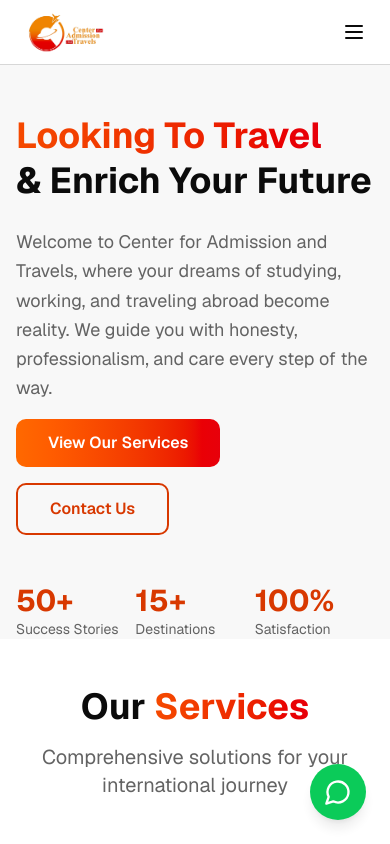
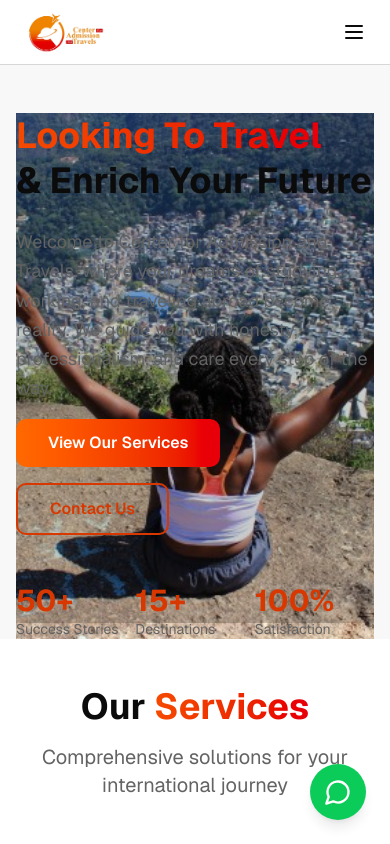
Before and after one commit to heisck/center-for-admission-and-travels, a Next.js app: page / in a window 390 px wide. Shown: the top 844 px of the page. Built offline with nearby package versions, Linux system fonts and the light colour scheme.

Commit message:
worked now

```diff
--- /dev/null
+++ b/components/hero-section.css
@@ -0,0 +1,12 @@
+.hero-content {
+  background-image: url(/images/integrate1.jpg);
+  background-size: cover;
+  background-position: center;
+  background-repeat: no-repeat;
+}
+
+@media (min-width: 768px) {
+  .hero-content {
+    background-image: none;
+  }
+}
--- a/components/hero-section.tsx
+++ b/components/hero-section.tsx
@@ -1,9 +1,9 @@
 "use client"
 
 import Link from "next/link"
-import { useEffect, useState } from 'react'
 //import Image from "next/image"
 import Masonry from './Masonry'
+import './hero-section.css'
 // import Stack from './Stack'
 
 
@@ -54,41 +54,22 @@ const items = [
 
 ];
 export default function HeroSection() {
-  const [isMounted, setIsMounted] = useState(false)
-  const [isLarge, setIsLarge] = useState(false)
-
-  useEffect(() => {
-    setIsMounted(true)
-    const mq = window.matchMedia('(min-width:768px)')
-    const handler = (e: MediaQueryListEvent) => setIsLarge(e.matches)
-    setIsLarge(mq.matches)
-    if (mq.addEventListener) mq.addEventListener('change', handler)
-    else mq.addListener(handler as any)
-    return () => {
-      if (mq.removeEventListener) mq.removeEventListener('change', handler)
-      else mq.removeListener(handler as any)
-    }
-  }, [])
 
   return (
     <section className="relative overflow-hidden pt-12 md:pt-22 lg:py-32 md:pb-22">
       {/* Background gradient */}
-      <div className="absolute inset-0 bg-gradient-to-br from-orange-50 via-white to-red-50 -z-20"></div>
+      <div className="absolute inset-0 bg-gradient-to-br from-orange-50 via-white to-red-50 -z-30"></div>
 
       <div className="max-w-7xl mx-auto px-4 sm:px-6 lg:px-8">
         <div className="grid md:grid-cols-2 gap-12 items-center">
           {/* Left Content */}
-          <div className="relative md:space-y-8 space-y-4 animate-fade-in">
-            {/* Small screens: Simple background image */}
-            <div className="absolute inset-0 -z-10 pointer-events-none md:hidden w-full h-80">
-              <img
-                src="/images/integrate1.jpg"
-                alt="Hero background"
-                className="w-full h-full object-cover rounded-lg opacity-80"
-              />
-            </div>
+          <div
+            className="hero-content relative md:space-y-8 space-y-4 animate-fade-in min-h-[420px] md:min-h-0"
+          >
+            {/* Small screens: Background overlay for text readability */}
+            <div className="md:hidden absolute inset-0 pointer-events-none bg-black/20" style={{ zIndex: 1 }} />
 
-            <div className="relative z-10">
+            <div className="relative z-20">
               <h1 className="text-4xl sm:text-5xl md:text-6xl font-bold leading-tight mb-4">
                 <span className="bg-gradient-to-r from-orange-600 to-red-600 bg-clip-text text-transparent">
                   Looking To Travel
@@ -102,7 +83,7 @@ export default function HeroSection() {
               </p>
             </div>
 
-            <div className="relative z-10 flex gap-4 flex-wrap">
+            <div className="relative z-20 flex gap-4 flex-wrap">
               <a
                 href="#services"
                 className="px-8 py-3 bg-gradient-to-r from-orange-500 to-red-600 text-white rounded-lg font-semibold hover:shadow-xl transition transform hover:scale-105"
@@ -118,7 +99,7 @@ export default function HeroSection() {
             </div>
 
             {/* Stats */}
-            <div className="relative z-10 grid grid-cols-3 md:gap-6 pt-8">
+            <div className="relative z-20 grid grid-cols-3 md:gap-6 pt-8">
               <div>
                 <div className="text-3xl font-bold text-primary">50+</div>
                 <p className="text-sm text-muted-foreground">Success Stories</p>
@@ -137,24 +118,6 @@ export default function HeroSection() {
           {/* Right Image - Only on desktop with Masonry */}
           <div className="hidden md:flex relative h-full">
             <div className="relative w-full h-96 rounded-2xl ">
-              <ResponsiveChooser images={images} items={items} isMounted={isMounted} isLarge={isLarge} />
-            </div>
-          </div>
-        </div>
-      </div>
-    </section>
-  )
-}
-
-function ResponsiveChooser({ images, items, isMounted, isLarge }: { images: { id: number; img: string }[]; items: any[]; isMounted: boolean; isLarge: boolean }) {
-  const [isOpen, setIsOpen] = useState(false)
-
-  // Only render something here on large screens. For SSR and small screens return null so
-  // the Masonry background placed in the left content handles the small-screen visuals.
-  if (!isMounted) return null
-
-  if (isLarge) {
-    return (
               <Masonry
                 items={items}
                 ease="power3.out"
@@ -166,8 +129,10 @@ function ResponsiveChooser({ images, items, isMounted, isLarge }: { images: { id
                 blurToFocus={true}
                 colorShiftOnHover={true}
               />
+            </div>
+          </div>
+        </div>
+      </div>
+    </section>
   )
 }
-
-  return null
-}
```
Lines whose indentation alone changed are shown as unchanged.
